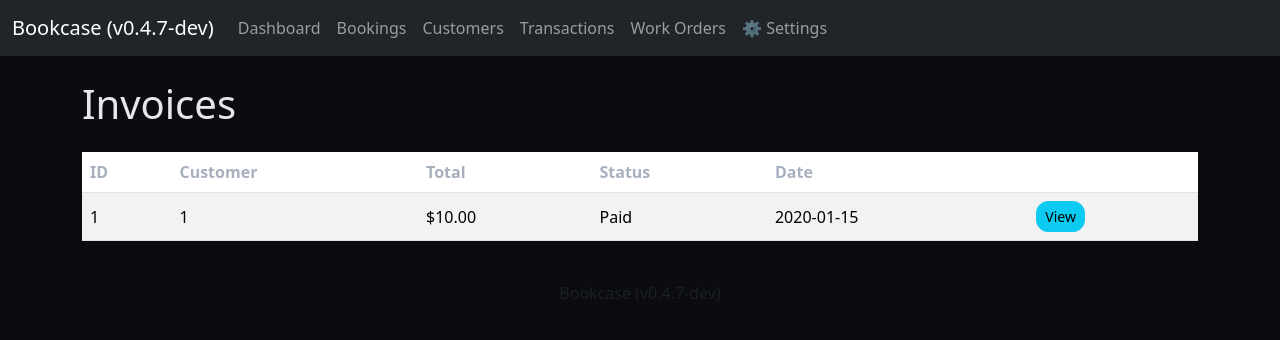
After one commit to xyciasav/bookcase, a Flask app: page /invoices in a window 1280 px wide. The commit adds this page. Shown: the top 340 px of the page. Run offline with Flask 3, Linux system fonts and the light colour scheme; tables that the repository leaves empty hold one stand-in row (values such as "Sample post").

Commit message:
adding view invoice page

```diff
--- a/app.py
+++ b/app.py
@@ -7,7 +7,7 @@ import csv
 from flask import Response
 
 # --- Config ---
-APP_VERSION = "v0.4.5-dev"  # update manually when you push changes
+APP_VERSION = "v0.4.7-dev"  # update manually when you push changes
 
 app = Flask(__name__)
 app.secret_key = os.environ.get("SECRET_KEY", "dev-secret-key")
@@ -634,6 +634,11 @@ def seed_job_types():
 
 # -------------------- Invoices -----------------------------
 
+@app.route("/invoices")
+def invoices():
+    all_invoices = Invoice.query.order_by(Invoice.created_at.desc()).all()
+    return render_template("invoices.html", invoices=all_invoices)
+
 @app.route("/invoices/create/<int:customer_id>", methods=["POST"])
 def create_invoice(customer_id):
     customer = Customer.query.get_or_404(customer_id)
@@ -661,6 +666,13 @@ def create_invoice(customer_id):
 
     flash("Invoice created!", "success")
     return redirect(url_for("view_invoice", invoice_id=invoice.id))
+
+@app.route("/invoices/<int:invoice_id>")
+def view_invoice(invoice_id):
+    invoice = Invoice.query.get_or_404(invoice_id)
+    customer = Customer.query.get(invoice.customer_id)
+    return render_template("view_invoice.html", invoice=invoice, customer=customer)
+
 
 # ------------------ Settings (Job Types) ------------------
 
@@ -691,6 +703,16 @@ def delete_jobtype(type_id):
     flash("Job type deleted!", "danger")
     return redirect(url_for("jobtypes"))
 
+@app.route("/settings/jobtypes/edit/<int:type_id>", methods=["GET", "POST"])
+def edit_jobtype(type_id):
+    jt = JobType.query.get_or_404(type_id)
+    if request.method == "POST":
+        jt.name = request.form.get("name")
+        jt.base_price = float(request.form.get("price", 0))
+        db.session.commit()
+        flash("Job type updated!", "success")
+        return redirect(url_for("jobtypes"))
+    return render_template("edit_jobtype.html", jobtype=jt)
 
 # ------------------ Run ------------------
 @app.context_processor
--- /dev/null
+++ b/templates/invoices.html
@@ -0,0 +1,33 @@
+{% extends 'base.html' %}
+{% block content %}
+<h1 class="mb-4">Invoices</h1>
+
+<div class="table-responsive">
+  <table class="table table-striped align-middle">
+    <thead>
+      <tr>
+        <th>ID</th>
+        <th>Customer</th>
+        <th>Total</th>
+        <th>Status</th>
+        <th>Date</th>
+        <th></th>
+      </tr>
+    </thead>
+    <tbody>
+      {% for inv in invoices %}
+      <tr>
+        <td>{{ inv.id }}</td>
+        <td>{{ inv.customer_id }}</td>
+        <td>${{ '%.2f'|format(inv.total) }}</td>
+        <td>{{ inv.status }}</td>
+        <td>{{ inv.created_at.strftime('%Y-%m-%d') }}</td>
+        <td>
+          <a href="{{ url_for('view_invoice', invoice_id=inv.id) }}" class="btn btn-info btn-sm">View</a>
+        </td>
+      </tr>
+      {% endfor %}
+    </tbody>
+  </table>
+</div>
+{% endblock %}
--- a/templates/jobtypes.html
+++ b/templates/jobtypes.html
@@ -30,7 +30,12 @@
       <tr>
         <td>{{ jt.name }}</td>
         <td>${{ '%.2f'|format(jt.base_price or 0.0) }}</td>
+
+
             <td>
+      <!-- Edit button -->
+      <a href="{{ url_for('edit_jobtype', type_id=jt.id) }}" class="btn btn-warning btn-sm">Edit</a>
+
       <!-- Delete button with modal -->
       <button type="button" class="btn btn-danger btn-sm"
               data-bs-toggle="modal" data-bs-target="#deleteJobType{{ jt.id }}">
```
Also changed, not shown: templates/edit_jobtype.html (added, +19 -0 lines). Lines whose indentation alone changed are shown as unchanged.
